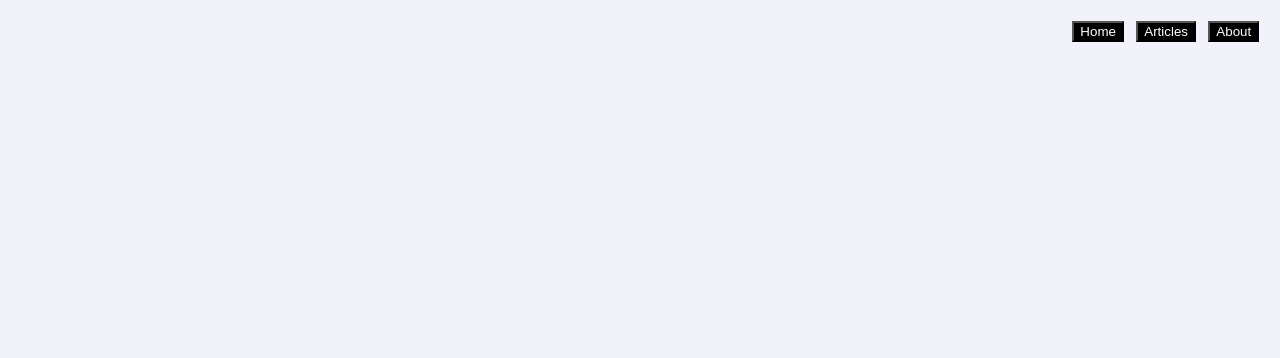
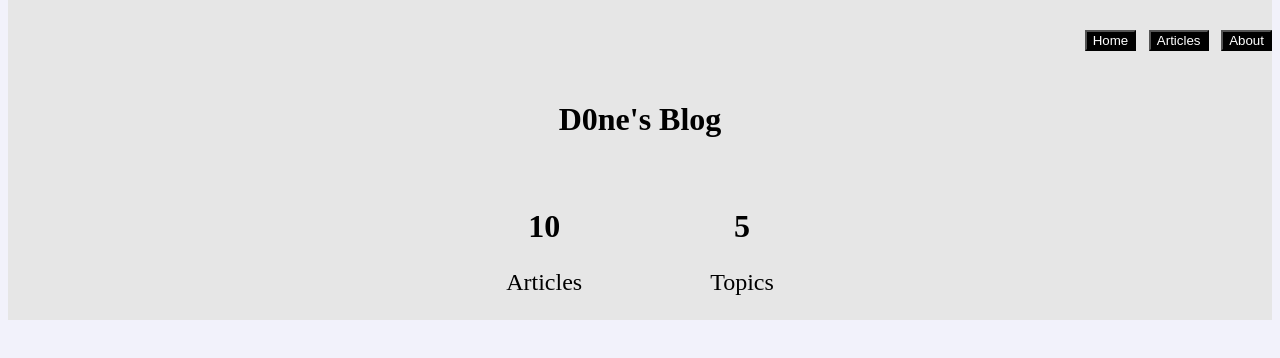
Before and after one commit to d0ne98/Blog, a React (Create React App) app in the folder client/: page / in a window 1280 px wide. Shown: the top 358 px of the page. Built offline with nearby package versions, Linux system fonts and the light colour scheme.

Commit message:
Hero added

```diff
--- a/client/public/styles.css
+++ b/client/public/styles.css
@@ -1,16 +1,45 @@
-html{
-    margin: 1%;
+
+body{
+    margin-top: 0;
     background-color: #f2f2fb;
 }
 
 header{
+    background-color: #e6e6e6;
     height: 10vh;
     display: flex;
     gap: 1%;
     justify-content: right;
+    align-items: center;
 }
 header button {
+
     height: fit-content;
     background-color: black;
     color: white;
 }
+
+.hero{
+    background-color: #e6e6e6;
+    display: flex;
+    flex-direction: column;
+    align-items: center;
+}
+
+.heroStats{
+    display: flex;
+    gap: 10vw;
+}
+.statDiv{
+    display: flex;
+    flex-direction: column;
+    align-items: center;
+    margin-top: 6vh;
+}
+.statDiv h1 {
+    margin: 0;
+}
+
+.statDiv p {
+    font-size: 1.5rem;
+}
--- a/client/src/components/App.jsx
+++ b/client/src/components/App.jsx
@@ -1,10 +1,12 @@
 import Header from "./Header";
+import Hero from "./Hero";
 
 
 function App() {
     return (
      <div>
      <Header />
+     <Hero />
 
     </div>
     )
--- a/client/src/components/Hero.jsx
+++ b/client/src/components/Hero.jsx
@@ -1,9 +1,16 @@
+import HeroStat from "./HeroStat"
 
 export default function Hero() {
     return(
+     <div className="hero">
         <div>
-
+          <h1>D0ne's Blog</h1>
         </div>
+        <div className="heroStats">
+          <HeroStat number={10} title="Articles" />
+          <HeroStat number={5} title="Topics" />
+        </div>
+     </div>
     )
 
 }
--- a/client/src/components/HeroStat.jsx
+++ b/client/src/components/HeroStat.jsx
@@ -1,7 +1,9 @@
 
-export default function HeroStat(){
-    return (<div>
-
+export default function HeroStat(props){
+    return (
+     <div className="statDiv">
+     <h1>{props.number}</h1>
+     <p>{props.title}</p>
     </div>
     )
 }
```
